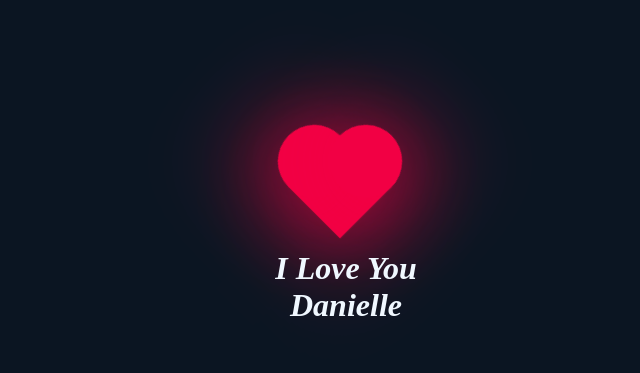
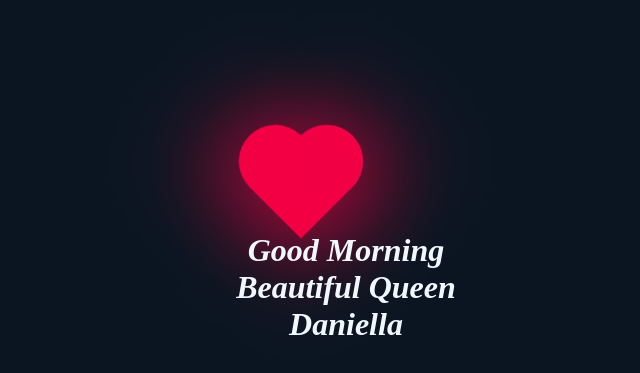
Before and after one commit to Etomu/Html-trick, a plain HTML site: page index.html in a window 1280 px wide. Shown: the part 213-586 px from the top of the page, without its empty margins (229-869 px from the left). Drawn offline with Linux system fonts and the light colour scheme.

Commit message:
new commit

```diff
--- a/index.html
+++ b/index.html
@@ -1,10 +1,10 @@
 <html>
     <head>
-        <title>Css Valentine's Gift</title>
+        <title>Morning Greeting</title>
         <link rel="stylesheet" type="text/css" href="style.css">
     </head>
     <body>
         <div class="heart"></div>
-        <h1>I Love You <br>Danielle</h1>
+        <h1>Good Morning <br>Beautiful Queen <br>Daniella</h1>
     </body>
 </html>
```
